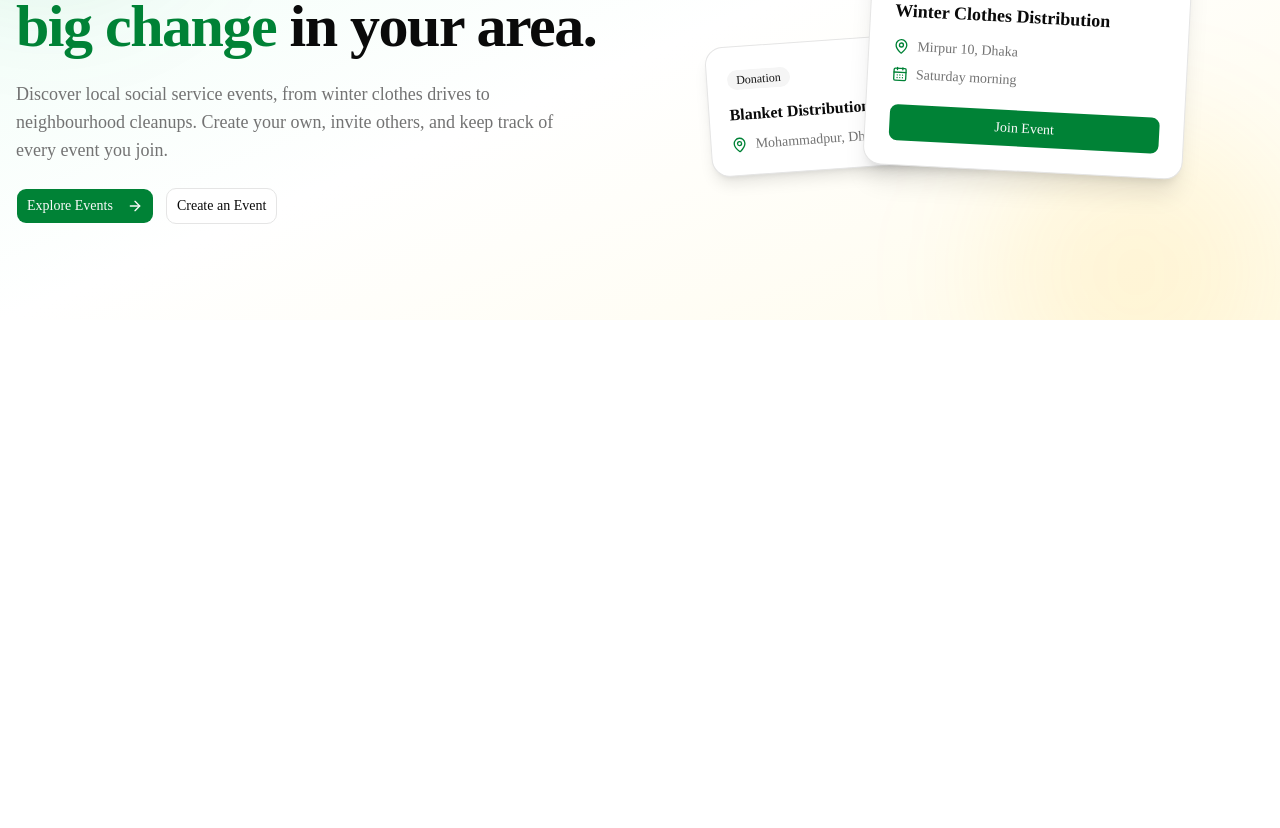
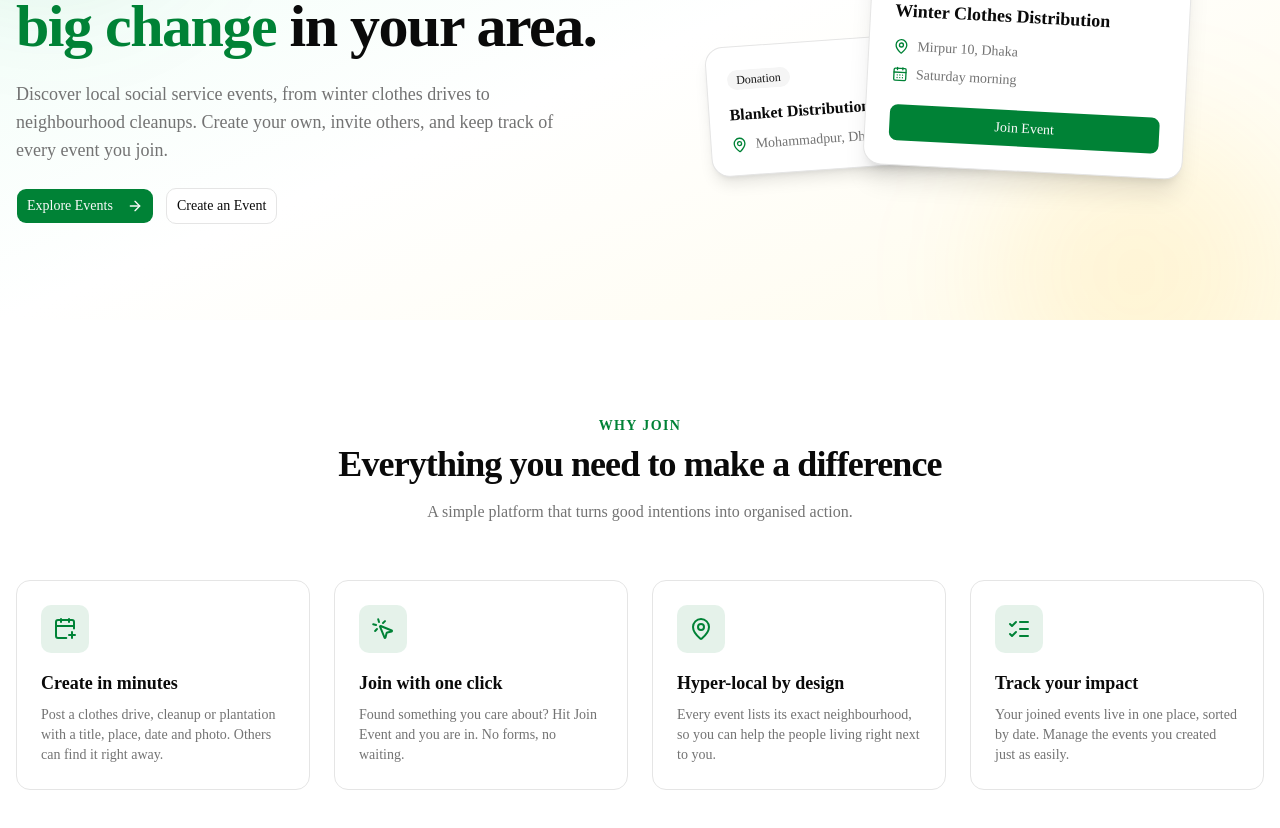
Before and after one commit to fahim0057/Arc-en-ciel, a Next.js app: page / in a window 1280 px wide. Shown: the part 272-1100 px from the top of the page. Before the commit the page ends 800 px from the top, so only its background shows below. Built offline with nearby package versions, Linux system fonts and the light colour scheme.

Commit message:
feat: reusable section heading and features section

```diff
--- a/app/page.tsx
+++ b/app/page.tsx
@@ -1,10 +1,11 @@
+import { Features } from "@/components/home/features";
+import { Hero } from "@/components/home/hero";
 
-import { Hero } from "@/components/home/hero";
 export default function HomePage() {
   return (
     <>
       <Hero />
-      {/* Features, events, gallery and newsletter go here in the next steps */}
+      <Features />
     </>
   );
 }
--- /dev/null
+++ b/components/home/features.tsx
@@ -0,0 +1,52 @@
+import { CalendarPlus, ListChecks, MapPin, MousePointerClick } from "lucide-react";
+import { SectionHeading } from "@/components/section-heading";
+
+const features = [
+  {
+    icon: CalendarPlus,
+    title: "Create in minutes",
+    text: "Post a clothes drive, cleanup or plantation with a title, place, date and photo. Others can find it right away.",
+  },
+  {
+    icon: MousePointerClick,
+    title: "Join with one click",
+    text: "Found something you care about? Hit Join Event and you are in. No forms, no waiting.",
+  },
+  {
+    icon: MapPin,
+    title: "Hyper-local by design",
+    text: "Every event lists its exact neighbourhood, so you can help the people living right next to you.",
+  },
+  {
+    icon: ListChecks,
+    title: "Track your impact",
+    text: "Your joined events live in one place, sorted by date. Manage the events you created just as easily.",
+  },
+];
+
+export function Features() {
+  return (
+    <section className="mx-auto max-w-7xl px-4 py-16 md:py-24">
+      <SectionHeading
+        eyebrow="Why join"
+        title="Everything you need to make a difference"
+        description="A simple platform that turns good intentions into organised action."
+      />
+
+      <div className="grid gap-6 sm:grid-cols-2 lg:grid-cols-4">
+        {features.map(({ icon: Icon, title, text }) => (
+          <div
+            key={title}
+            className="rounded-xl border bg-card p-6 transition-shadow hover:shadow-md"
+          >
+            <span className="mb-4 flex h-12 w-12 items-center justify-center rounded-lg bg-primary/10 text-primary">
+              <Icon className="h-6 w-6" />
+            </span>
+            <h3 className="mb-2 text-lg font-semibold">{title}</h3>
+            <p className="text-sm text-muted-foreground">{text}</p>
+          </div>
+        ))}
+      </div>
+    </section>
+  );
+}
```
